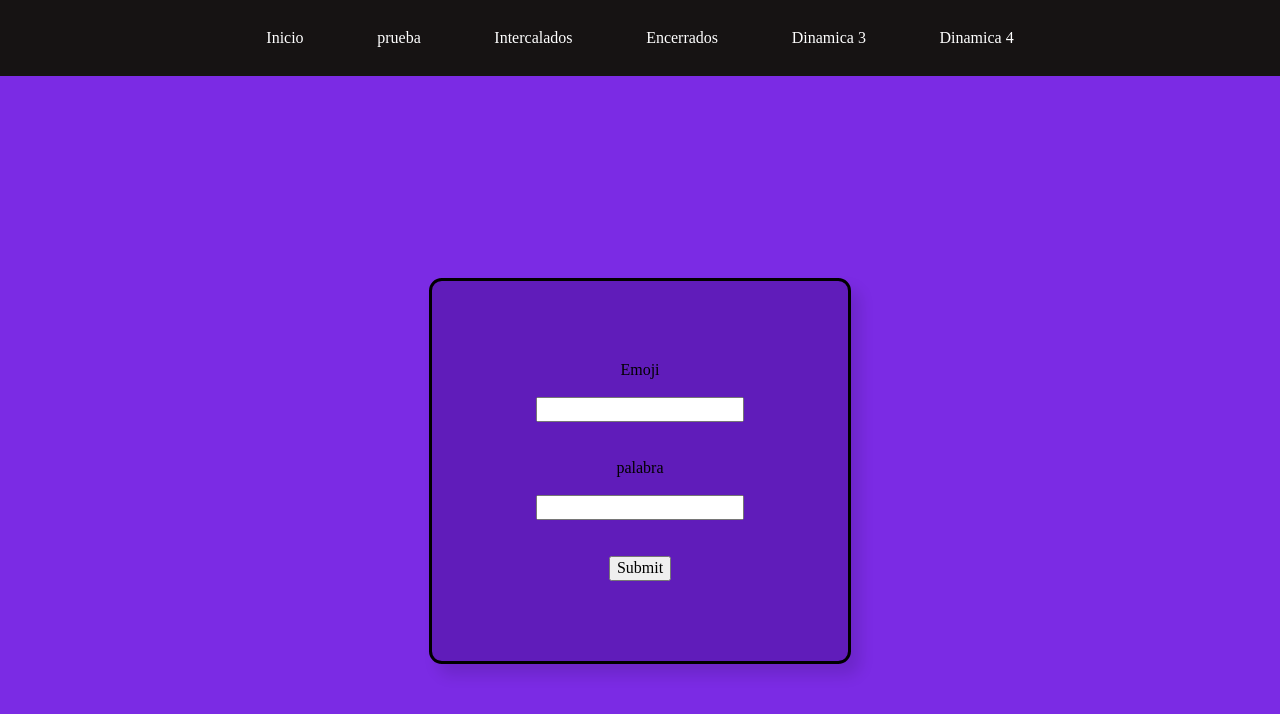
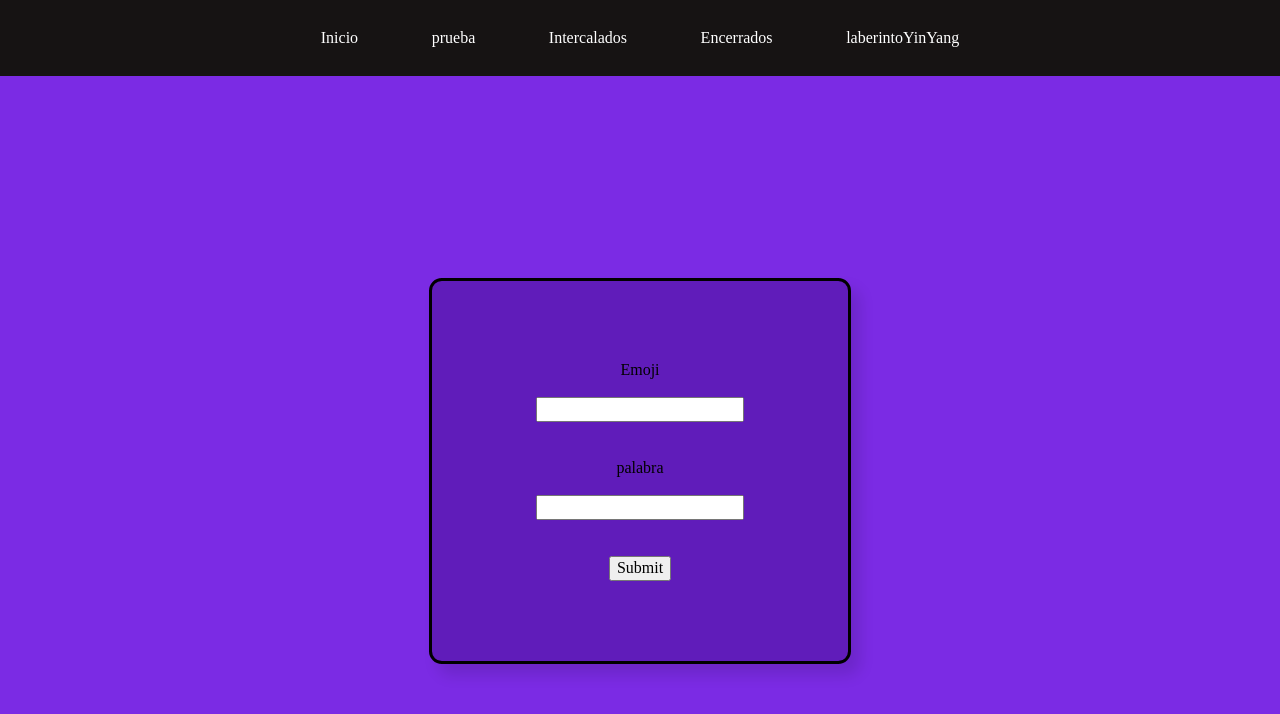
Before and after one commit to gonzalopl16/Dinamicas-NW, a plain HTML site: page Intercalados.html in a window 1280 px wide. Drawn offline with Linux system fonts and the light colour scheme.

Commit message:
Cambios iniciales 30/08/22 😎

```diff
--- a/Intercalados.html
+++ b/Intercalados.html
@@ -14,8 +14,7 @@
         <a href="prueba.html">prueba</a>
         <a href="Intercalados.html">Intercalados</a>
         <a href="encerrado.html">Encerrados</a>
-        <a href="dinamica3.html">Dinamica 3</a>
-        <a href="#">Dinamica 4</a>
+        <a href="dinamica3.html">laberintoYinYang</a>
     </nav>
 
     <br><br><br><br>
```
Also changed, not shown: index.html (+1 -2 lines), laberintoYinYang.html (+1 -2 lines), prueba.html (+1 -2 lines).
